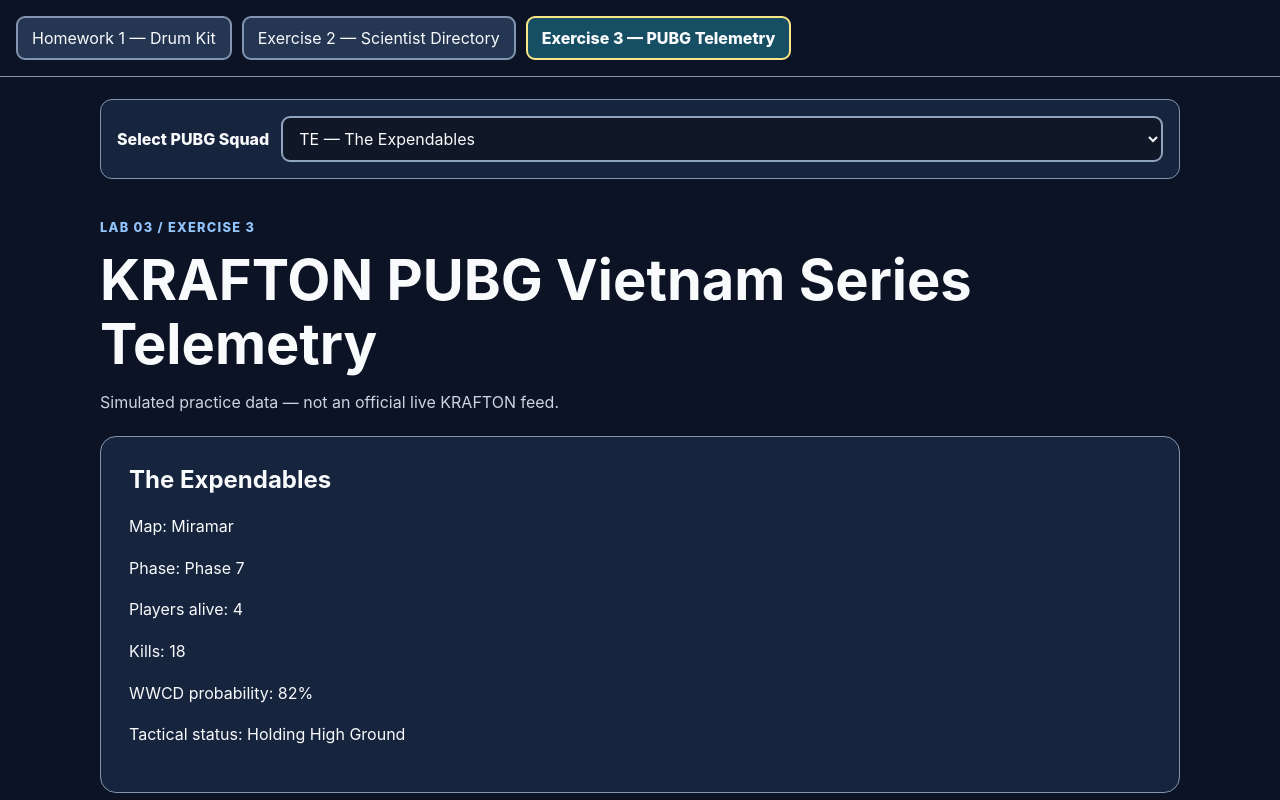
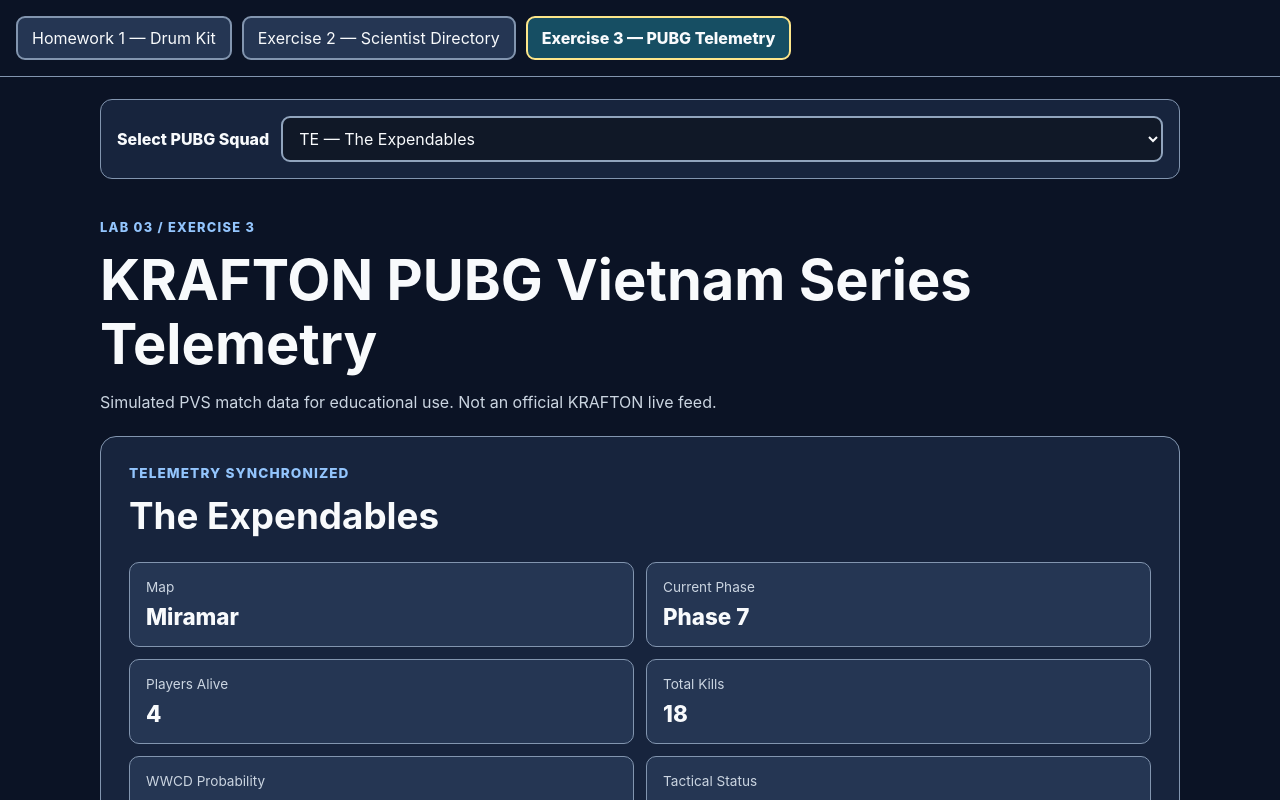
Before and after one commit to Aquarista01/24520039-DangHoaiAn-Lab03, a React (Vite) app: page / in a window 1280 px wide. Both pictures are taken after a click on the button "Exercise 3 — PUBG Telemetry". Shown: the top 800 px of the page. Built offline with nearby package versions, Linux system fonts and the light colour scheme.

Commit message:
feat(ex3): add skeleton UI & retry alert

```diff
--- a/src/components/PubgMatchTelemetry.jsx
+++ b/src/components/PubgMatchTelemetry.jsx
@@ -1,4 +1,4 @@
-import { useEffect, useReducer } from 'react';
+import { useEffect, useReducer, useRef, useState } from 'react';
 import { fetchKraftonPubgTelemetry } from './telemetryService.js';
 import styles from './PubgMatchTelemetry.module.css';
 
@@ -45,10 +45,10 @@
  * @param {import('./telemetryContracts.js').PubgMatchTelemetryProps} props
  */
 export default function PubgMatchTelemetry({ squadId }) {
-  const [machine, dispatch] = useReducer(
-    telemetryReducer,
-    INITIAL_STATE
-  );
+  const [machine, dispatch] = useReducer(telemetryReducer, INITIAL_STATE);
+
+  const [retryTick, setRetryTick] = useState(0);
+  const mainRef = useRef(null);
 
   useEffect(() => {
     const controller = new AbortController();
@@ -90,54 +90,135 @@
       current = false;
       controller.abort();
     };
-  }, [squadId]);
+  }, [squadId, retryTick]);
+
+  const statusMessage =
+    machine.status === 'LOADING'
+      ? 'Syncing KRAFTON Radar...'
+      : machine.status === 'SUCCESS' && machine.data !== null
+        ? `Telemetry updated for ${machine.data.name}.`
+        : machine.status === 'IDLE'
+          ? 'Telemetry has not started.'
+          : '';
 
   return (
-    <main className={styles.shell}>
+    <main ref={mainRef} tabIndex={-1} className={styles.shell}>
       <header className={styles.header}>
-        <p className={styles.eyebrow}>
-          Lab 03 / Exercise 3
-        </p>
+        <p className={styles.eyebrow}>Lab 03 / Exercise 3</p>
 
         <h1>KRAFTON PUBG Vietnam Series Telemetry</h1>
 
         <p>
-          Simulated practice data — not an official live KRAFTON feed.
+          Simulated PVS match data for educational use. Not an official KRAFTON
+          live feed.
         </p>
       </header>
 
-      <section className={styles.panel} aria-label="Match telemetry">
-        {machine.status === 'IDLE' && (
-          <p>No telemetry request has started.</p>
-        )}
+      <section
+        className={styles.panel}
+        aria-label="Match telemetry"
+        aria-busy={machine.status === 'LOADING'}
+      >
+        {machine.status === 'IDLE' && <p>No telemetry request has started.</p>}
 
         {machine.status === 'LOADING' && (
-          <p role="status">Loading {squadId.toUpperCase()} telemetry...</p>
+          <div className={styles.radarSkeleton} aria-hidden="true">
+            <div className={styles.radarCircle} />
+
+            <div className={styles.skeletonContent}>
+              <span className={styles.skeletonLine} />
+              <span className={styles.skeletonLineShort} />
+              <span className={styles.skeletonLine} />
+            </div>
+          </div>
         )}
 
         {machine.status === 'ERROR' && (
-          <p className={styles.error}>
-            Telemetry unavailable: {machine.error}
-          </p>
+          <section
+            className={styles.errorPanel}
+            role="alert"
+            aria-labelledby="connection-error-title"
+          >
+            <h2 id="connection-error-title">Blue-Zone Link Lost</h2>
+
+            <p>Unable to synchronize the selected squad's telemetry.</p>
+
+            <p className={styles.errorDetail}>{machine.error}</p>
+
+            <button
+              type="button"
+              className={styles.retryButton}
+              onClick={() => {
+                mainRef.current?.focus({ preventScroll: true });
+                setRetryTick((tick) => tick + 1);
+              }}
+            >
+              Reconnect Satellite
+            </button>
+          </section>
         )}
 
-        {machine.status === 'SUCCESS' && machine.data && (
-          <article className={styles.result}>
-            <h2>{machine.data.name}</h2>
+        {machine.status === 'SUCCESS' && machine.data !== null && (
+          <article
+            className={styles.successCard}
+            aria-labelledby="squad-heading"
+          >
+            <p className={styles.successLabel}>Telemetry synchronized</p>
 
-            <p>Map: {machine.data.map}</p>
-            <p>Phase: {machine.data.phase}</p>
-            <p>Players alive: {machine.data.alive}</p>
-            <p>Kills: {machine.data.kills}</p>
-            <p>WWCD probability: {machine.data.wwcdProb}</p>
-            <p>Tactical status: {machine.data.status}</p>
+            <h2 id="squad-heading">{machine.data.name}</h2>
+
+            <dl className={styles.statsGrid}>
+              <div className={styles.stat}>
+                <dt>Map</dt>
+                <dd>{machine.data.map}</dd>
+              </div>
+
+              <div className={styles.stat}>
+                <dt>Current Phase</dt>
+                <dd>{machine.data.phase}</dd>
+              </div>
+
+              <div className={styles.stat}>
+                <dt>Players Alive</dt>
+                <dd>{machine.data.alive}</dd>
+              </div>
+
+              <div className={styles.stat}>
+                <dt>Total Kills</dt>
+                <dd>{machine.data.kills}</dd>
+              </div>
+
+              <div className={styles.stat}>
+                <dt>WWCD Probability</dt>
+                <dd>{machine.data.wwcdProb}</dd>
+              </div>
+
+              <div className={styles.stat}>
+                <dt>Tactical Status</dt>
+                <dd>{machine.data.status}</dd>
+              </div>
+            </dl>
+
+            <p className={styles.explanation}>
+              WWCD = Winner Winner Chicken Dinner. The probability is simulated,
+              not an official prediction.
+            </p>
           </article>
         )}
       </section>
 
-      <p className={styles.stateLabel}>
-        Current state: {machine.status}
-      </p>
+      {statusMessage && (
+        <p
+          className={styles.statusMessage}
+          role="status"
+          aria-live="polite"
+          aria-atomic="true"
+        >
+          {statusMessage}
+        </p>
+      )}
+
+      <p className={styles.stateLabel}>Current state: {machine.status}</p>
     </main>
   );
 }
--- a/src/components/PubgMatchTelemetry.module.css
+++ b/src/components/PubgMatchTelemetry.module.css
@@ -54,3 +54,230 @@
   color: var(--muted);
   font-weight: 700;
 }
+
+/* Shared layout for loading, success and error states */
+
+.panel {
+  min-height: 380px;
+}
+
+.statusMessage {
+  margin-top: 16px;
+  padding: 12px 16px;
+  border: 1px solid #8295af;
+  border-radius: 9px;
+  background: var(--surface);
+  font-weight: 700;
+  overflow-wrap: anywhere;
+}
+
+/* Loading: Blue-Zone radar skeleton */
+
+.radarSkeleton {
+  position: relative;
+  display: grid;
+  grid-template-columns: 1fr minmax(0, 1fr);
+  align-items: center;
+  gap: 18px;
+  width: 100%;
+  min-height: 220px;
+  padding: 20px;
+  border: 1px solid #58b9f3;
+  border-radius: 14px;
+  background: radial-gradient(
+    circle at 30% 50%,
+    #164e79 0,
+    #123456 35%,
+    #081b35 80%
+  );
+  isolation: isolate;
+  overflow: hidden;
+}
+
+.radarSkeleton::after {
+  position: absolute;
+  inset: 0;
+  z-index: -1;
+  content: '';
+  background: linear-gradient(
+    110deg,
+    transparent 20%,
+    rgba(147, 197, 253, 0.25) 50%,
+    transparent 80%
+  );
+  transform: translateX(-120%);
+  animation: radarShimmer 2s ease-in-out infinite;
+}
+
+.radarCircle {
+  width: min(100%, 165px);
+  aspect-ratio: 1;
+  margin-inline: auto;
+  border: 2px solid #93c5fd;
+  border-radius: 50%;
+  background: repeating-radial-gradient(
+    circle,
+    transparent 0 18px,
+    rgba(147, 197, 253, 0.28) 19px 20px
+  );
+  box-shadow: 0 0 30px rgba(59, 130, 246, 0.35);
+  animation: radarPulse 1.6s ease-in-out infinite;
+}
+
+.skeletonContent {
+  display: grid;
+  gap: 16px;
+  min-width: 0;
+}
+
+.skeletonLine,
+.skeletonLineShort {
+  display: block;
+  height: 20px;
+  border-radius: 6px;
+  background: #527da9;
+}
+
+.skeletonLineShort {
+  width: 65%;
+}
+
+@keyframes radarShimmer {
+  to {
+    transform: translateX(120%);
+  }
+}
+
+@keyframes radarPulse {
+  50% {
+    opacity: 0.55;
+    transform: scale(0.96);
+  }
+}
+
+/* Successful match data */
+
+.successLabel {
+  margin: 0 0 12px;
+  color: var(--accent);
+  font-size: 0.85rem;
+  font-weight: 800;
+  text-transform: uppercase;
+  letter-spacing: 0.08em;
+}
+
+.successCard h2 {
+  margin: 0 0 24px;
+  font-size: clamp(1.5rem, 4vw, 2.3rem);
+  overflow-wrap: anywhere;
+}
+
+.statsGrid {
+  display: grid;
+  grid-template-columns: repeat(2, minmax(0, 1fr));
+  gap: 12px;
+  margin: 0;
+}
+
+.stat {
+  min-width: 0;
+  padding: 16px;
+  border: 1px solid #8295af;
+  border-radius: 10px;
+  background: var(--pad-background);
+}
+
+.stat dt {
+  margin-bottom: 8px;
+  color: var(--muted);
+  font-size: 0.85rem;
+}
+
+.stat dd {
+  margin: 0;
+  font-weight: 800;
+  font-size: clamp(1rem, 2.5vw, 1.4rem);
+  overflow-wrap: anywhere;
+}
+
+.explanation {
+  margin-top: 22px;
+  color: var(--muted);
+  line-height: 1.6;
+}
+
+/* Error alert and retry */
+
+.errorPanel {
+  min-height: 220px;
+  padding: 20px;
+  border: 2px solid #fca5a5;
+  border-radius: 12px;
+  background: #402a37;
+  color: #ffffff;
+}
+
+.errorPanel h2 {
+  margin: 0 0 14px;
+  font-size: clamp(1.4rem, 3vw, 2rem);
+}
+
+.errorDetail {
+  overflow-wrap: anywhere;
+  color: #fecaca;
+}
+
+.retryButton {
+  display: inline-flex;
+  justify-content: center;
+  align-items: center;
+  min-height: 48px;
+  max-width: 100%;
+  margin-top: 12px;
+  padding: 12px 18px;
+  border: 2px solid #ffffff;
+  border-radius: 9px;
+  background: #ffffff;
+  color: #17243d;
+  font: inherit;
+  font-weight: 800;
+  cursor: pointer;
+  text-align: center;
+}
+
+.retryButton:hover {
+  background: #dbeafe;
+}
+
+.retryButton:focus-visible {
+  outline: 3px solid var(--focus);
+  outline-offset: 4px;
+}
+
+/* Mobile and accessibility */
+
+@media (max-width: 520px) {
+  .radarSkeleton {
+    grid-template-columns: 1fr;
+    gap: 14px;
+  }
+
+  .radarCircle {
+    width: min(100%, 110px);
+  }
+
+  .statsGrid {
+    grid-template-columns: 1fr;
+  }
+
+  .retryButton {
+    width: 100%;
+  }
+}
+
+@media (prefers-reduced-motion: reduce) {
+  .radarSkeleton::after,
+  .radarCircle {
+    animation: none;
+  }
+}
```
